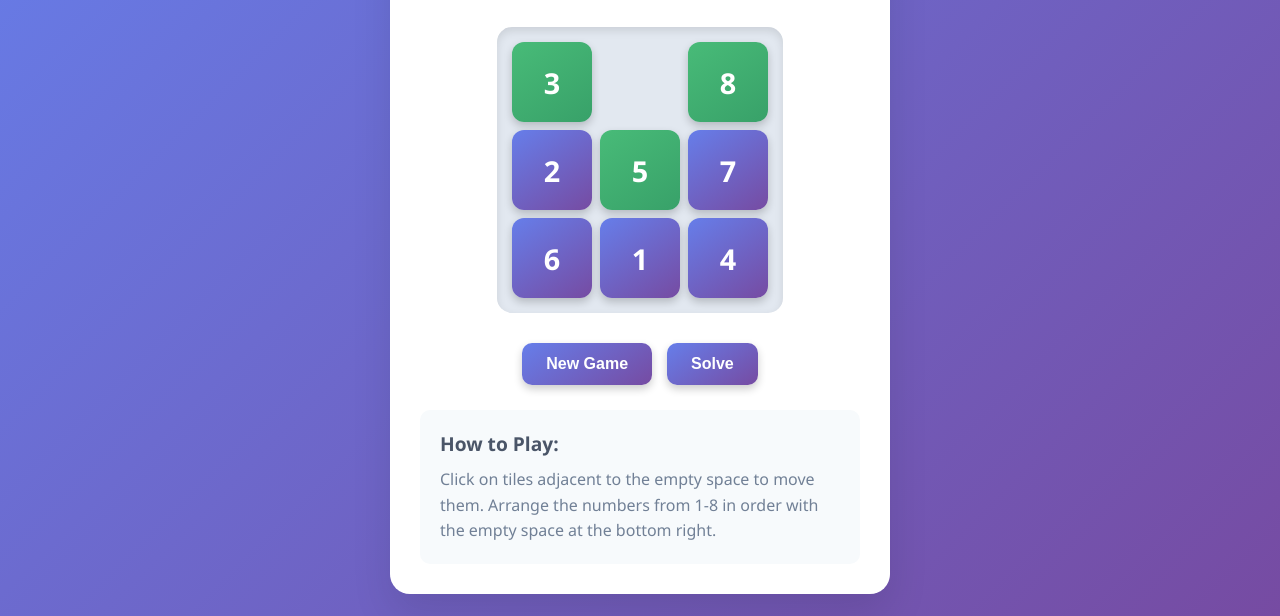
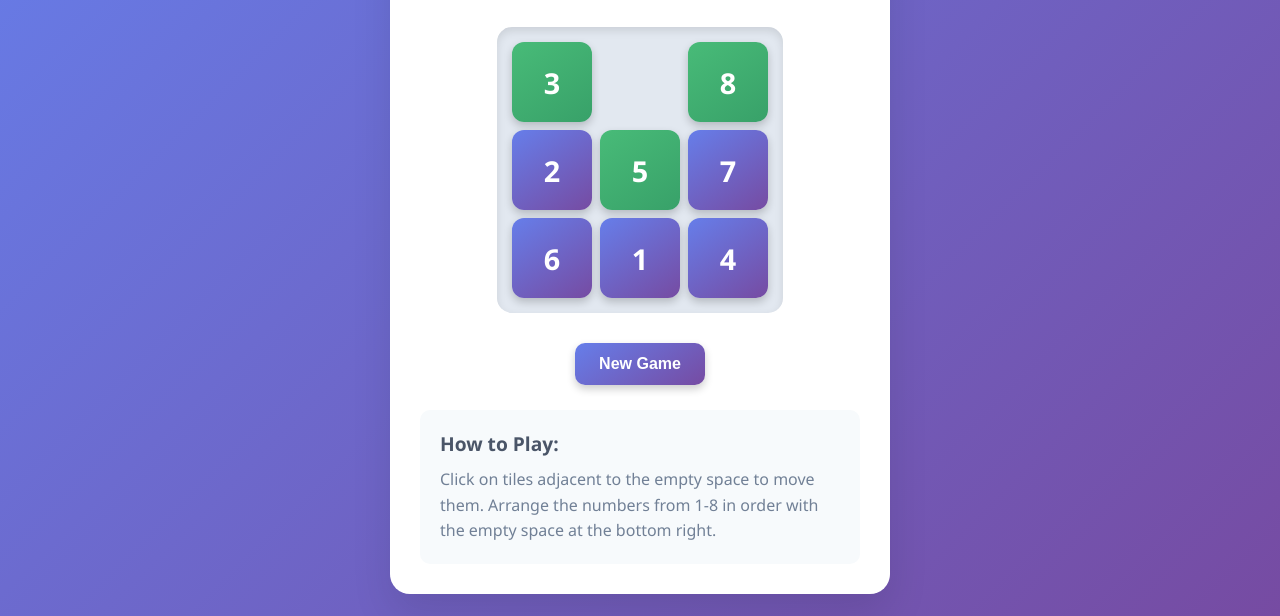
Before and after one commit to vansh-1101/Puzzle_Sliding_Game, a plain HTML site: page index.html in a window 1280 px wide. Shown: the part 184-800 px from the top of the page. Drawn offline with Linux system fonts and the light colour scheme.

Commit message:
Update index.html

```diff
--- a/index.html
+++ b/index.html
@@ -20,7 +20,6 @@
 
         <div class="controls">
             <button id="new-game" class="btn">New Game</button>
-            <button id="solve" class="btn">Solve</button>
         </div>
 
         <div class="instructions">
```
